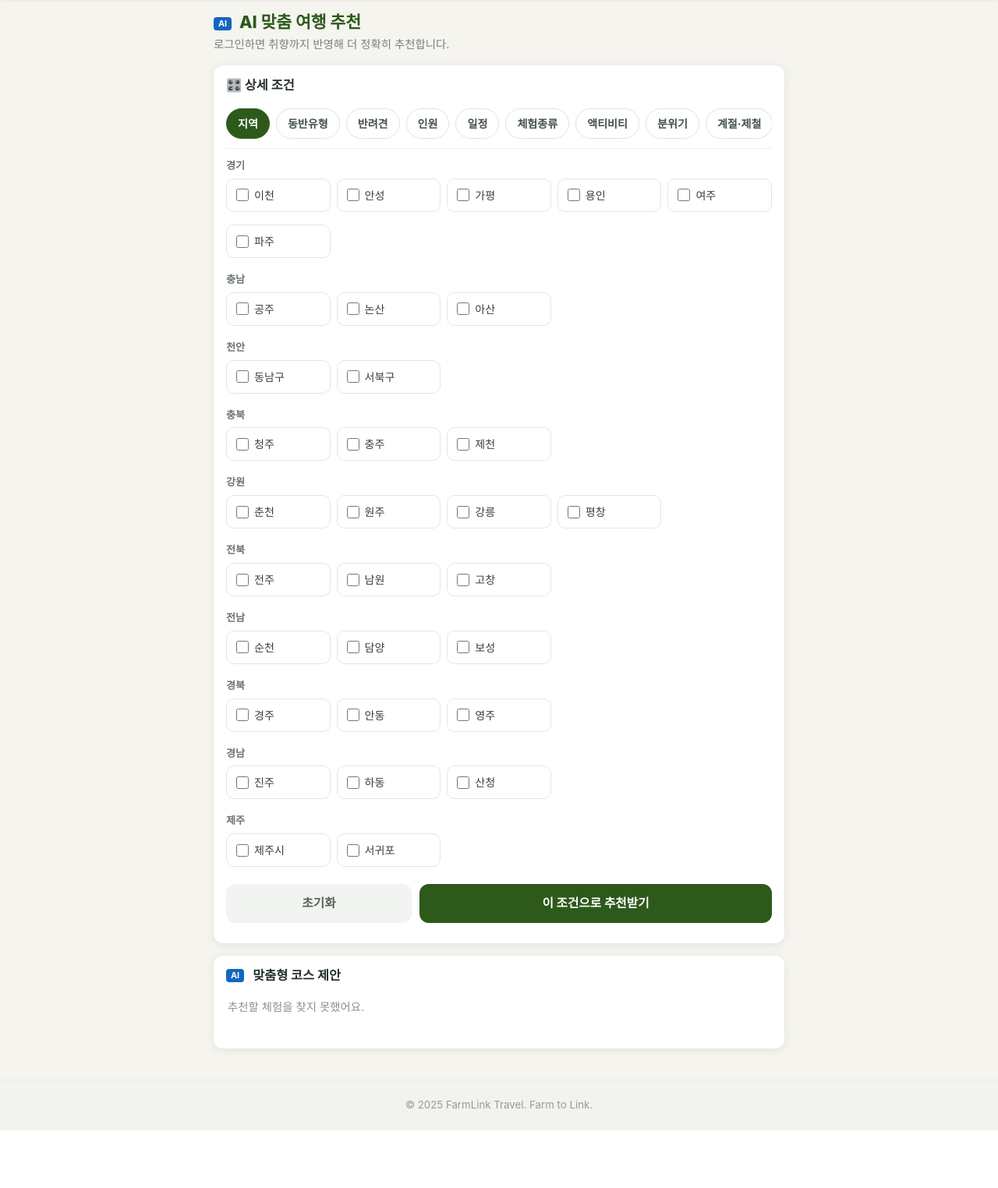
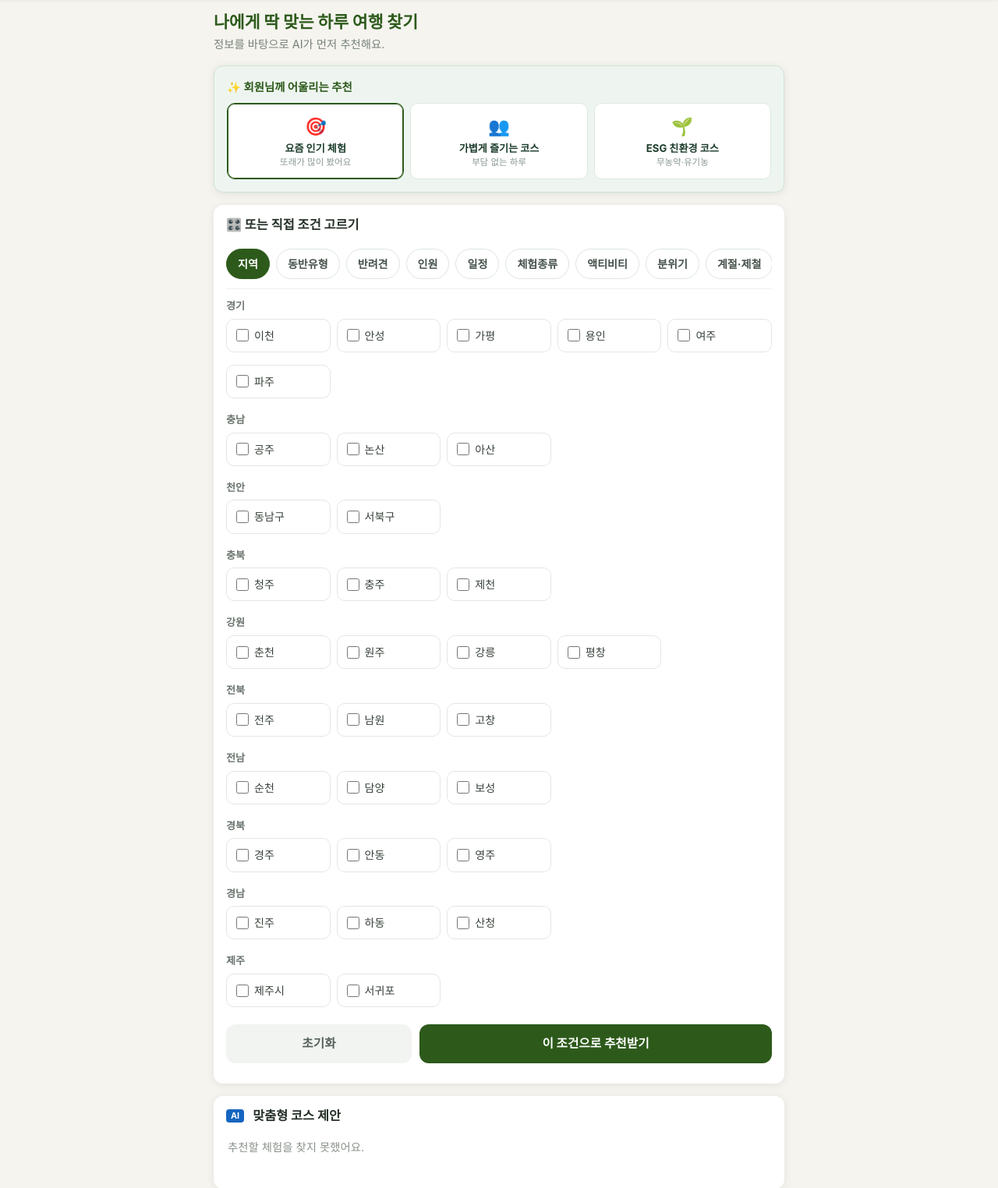
Before and after one commit to yoonwoosung/SW_id, a Flask app: page /ai-recommend in a window 1280 px wide. Shown: the part 65-1589 px from the top of the page at 78% size. Before the commit the page ends 1515 px from the top, so only its background shows below. Run offline with Flask 3, Linux system fonts and the light colour scheme; data that the repository does not hold is empty; some libraries are stand-ins or nearby versions.

Commit message:
feat(추천): AI 자동 추천 세그먼트 카드 + 코스 카드 리디자인(목업 반영)
- segment_service: 회원 연령대·성별로 세그먼트 라벨(예 "20대·여성") + 자동추천 3카드(peers/active/esg)
- GET /api/recommendations/segments: 진입 즉시 보여줄 세그먼트 카드
- personalized: segment 파라미터(esg=친환경 정렬), 결과에 d_day·eco 추가
- ai_recommend: 상단 "회원님께 어울리는 추천" 세그먼트 카드 섹션 + 진입 즉시 기본 추천,
  코스 카드에 컬러 밴드·뱃지(마감임박/ESG/당일치기)·"N명 보는 중"(목업 슬롯)·1인당 가격
- search_filter.css: 세그먼트 카드·밴드·뱃지·가격 스타일(#1d6340/크림/오렌지)
- tests/test_segment 추가(95 passed)

Co-Authored-By: Claude Opus 4.8 <noreply@anthropic.com>

```diff
--- a/routes/recommend.py
+++ b/routes/recommend.py
@@ -10,6 +10,8 @@ from services.recommend_service import rank_recommendations
 from services.personalize_service import rank_personalized
 from services.profile_service import has_recommendation_profile
 from services.trend_service import record_click, trending_experience_ids, trend_keywords
+from services import segment_service
+from services.esg_service import compute_esg
 
 
 def _recruiting_experiences():
@@ -43,21 +45,37 @@ def personalized_recommendations():
     lon = request.args.get('lon', type=float)
 
     conditions = {code: request.args.getlist('cond_' + code) for code in CATEGORY_CODES}
+    segment = request.args.get('segment')  # 세그먼트 카드(peers/active/esg)
     user = User.query.get(session['user_id']) if 'user_id' in session else None
 
     # 프로필이 있으면 같은 세그먼트 인기 체험을 가점, 없으면 규칙 기반으로 폴백(빈 집합).
     trending = trending_experience_ids(user.gender, user.age_group) if has_recommendation_profile(user) else set()
 
     ranked = rank_personalized(_recruiting_experiences(), user, lat, lon, conditions, trending_ids=trending)
+    if segment == 'esg':  # ESG 세그먼트: 친환경 점수 높은 순으로 재정렬
+        ranked.sort(key=lambda item: compute_esg(item[0])["score"], reverse=True)
+
     results = [{
         "id": exp.id, "crop": exp.crop, "address": exp.address_detail, "cost": exp.cost,
         "barrier_free": bool(exp.barrier_free),
+        "eco": bool(exp.pesticide_free or exp.organic_certification_type),
+        "d_day": exp.d_day,
         "distance_km": distance, "score": round(score, 3), "reasons": reasons,
     } for exp, distance, score, reasons in ranked]
     return success_response({
         "personalized": user is not None,
         "segment_applied": bool(trending),
+        "segment": segment,
         "count": len(results), "results": results,
+    })
+
+
+def recommendation_segments():
+    # 진입 즉시 보여줄 회원정보 기반 자동 추천 세그먼트 카드.
+    user = User.query.get(session['user_id']) if 'user_id' in session else None
+    return success_response({
+        "segment_label": segment_service.user_segment_label(user),
+        "segments": segment_service.auto_segments(user),
     })
 
 
@@ -83,5 +101,6 @@ def register(app):
     app.add_url_rule('/ai-recommend', 'ai_recommend_page', ai_recommend_page)
     app.add_url_rule('/api/experiences/recommendations', 'recommend_experiences', recommend_experiences)
     app.add_url_rule('/api/recommendations/personalized', 'personalized_recommendations', personalized_recommendations)
+    app.add_url_rule('/api/recommendations/segments', 'recommendation_segments', recommendation_segments)
     app.add_url_rule('/api/click-logs', 'create_click_log', create_click_log, methods=['POST'])
     app.add_url_rule('/api/trend-keywords', 'trend_keywords', trend_keywords_route)
--- a/static/css/pages/search_filter.css
+++ b/static/css/pages/search_filter.css
@@ -83,8 +83,35 @@
 .fl-trend__tag { font-size: 0.82rem; color: #55605a; background: #f4f6f2; border-radius: 999px; padding: 5px 11px; }
 .fl-trend__tag b { color: var(--orange, #E8960C); }
 
+/* ---- 회원정보 기반 자동 추천 세그먼트 ---- */
+.ai-seg-panel { background: #eef5f0; border: 1px solid #cfe3d6; }
+.ai-seg-head { font-size: 0.9rem; font-weight: 700; color: var(--green-dark, #1d6340); margin-bottom: 10px; }
+.ai-seg-grid { display: grid; grid-template-columns: repeat(3, 1fr); gap: 8px; }
+.ai-seg-card {
+    background: #fff; border: 1px solid #dbe8df; border-radius: 10px; padding: 12px 8px;
+    text-align: center; cursor: pointer; transition: border-color 0.15s, box-shadow 0.15s;
+}
+.ai-seg-card:hover { border-color: var(--green-mid, #4CAF50); }
+.ai-seg-card.is-active { border-color: var(--green-dark, #1d6340); box-shadow: 0 0 0 1px var(--green-dark, #1d6340) inset; }
+.ai-seg-emoji { font-size: 1.4rem; margin-bottom: 3px; }
+.ai-seg-title { font-size: 0.82rem; font-weight: 700; color: #1d3d2c; line-height: 1.25; }
+.ai-seg-sub { font-size: 0.72rem; color: #8a9890; margin-top: 2px; }
+
 /* ---- 코스 카드 ---- */
 .fl-course-list { display: grid; grid-template-columns: 1fr; gap: 14px; }
+/* 카드 상단 컬러 밴드 + 뱃지 */
+.fl-course-card__band {
+    height: 92px; background: linear-gradient(135deg, #c0dd97, #9fe1cb);
+    position: relative; display: flex; align-items: flex-start; gap: 6px; padding: 10px; flex-wrap: wrap;
+}
+.fl-badge { font-size: 0.7rem; font-weight: 700; border-radius: 6px; padding: 3px 8px; }
+.fl-badge--urgent { background: #e24b4a; color: #fff; }
+.fl-badge--eco { background: rgba(255,255,255,0.92); color: #04342c; }
+.fl-badge--day { background: rgba(255,255,255,0.85); color: #173404; }
+.fl-course-viewers { margin: 0 0 8px; font-size: 0.8rem; color: #8a5a1a; }
+.fl-course-price { margin-top: 12px; padding-top: 10px; border-top: 1px solid #f0f0f0; }
+.fl-course-price .fl-cost { font-size: 1.15rem; font-weight: 800; color: #d85a30; }
+.fl-course-price .fl-per { font-size: 0.72rem; color: #a0a89e; margin-left: 6px; }
 .fl-course-card {
     background: #fff; border: 1px solid #eef1ee; border-radius: var(--radius-card, 14px);
     box-shadow: var(--shadow-card, 0 2px 12px rgba(0,0,0,0.06)); overflow: hidden;
--- a/static/js/pages/ai_recommend.js
+++ b/static/js/pages/ai_recommend.js
@@ -1,42 +1,65 @@
 /* static/js/pages/ai_recommend.js
-   AI 맞춤 추천 페이지 컨트롤러: 재사용 FarmFilter 마운트 → 위치 기반 추천 → 맞춤 코스 카드 렌더.
-   코스 시간표는 공용 .ai-timeline* 스타일을 재사용한다. */
+   AI 맞춤 추천 페이지: 회원정보 기반 자동 추천 세그먼트 + 상세조건 필터 + 맞춤 코스 카드.
+   진입 즉시 기본(또래 인기) 추천을 보여주고, 세그먼트 카드/조건/위치로 정교화한다. */
 (function () {
     'use strict';
     var TYPE_EMOJI = { experience: '🌱', restaurant: '🍽️', attraction: '🏛️', cafe: '☕' };
 
+    // ▼▼ 목업: 코스별 "지금 N명이 보는 중" 값만 직접 채우세요(비우면 안 보임). {체험id: 인원} ▼▼
+    var COURSE_MOCK = { viewers: {} };   // 예: { 2: 12, 3: 7 }
+    // ▲▲
+
     function esc(s) { var d = document.createElement('div'); d.textContent = (s == null ? '' : String(s)); return d.innerHTML; }
+    function $(id) { return document.getElementById(id); }
+    function shortRegion(addr) { if (!addr) return ''; var m = addr.match(/([가-힣]+?)(시|군|구)/); return m ? m[1] : addr.split(' ')[0]; }
+    function won(n) { return Number(n || 0).toLocaleString() + '원'; }
 
-    function shortRegion(addr) {
-        if (!addr) return '';
-        var m = addr.match(/([가-힣]+?)(시|군|구)/);
-        return m ? m[1] : addr.split(' ')[0];
-    }
-
-    var filterEl = document.getElementById('cond-filter');
-    var resultsEl = document.getElementById('course-results');
-    var noteEl = document.getElementById('rec-note');
+    var filterEl = $('cond-filter'), resultsEl = $('course-results'), noteEl = $('rec-note'),
+        segEl = $('ai-segments'), segPanel = $('ai-seg-panel');
+    var activeSegment = 'peers';
 
     FarmFilter.mount(filterEl, { endpoint: filterEl.dataset.endpoint, onApply: run });
 
-    // 진입 즉시: 좌표 없이 회원정보 기반 '기본 추천 코스'를 보여준다(위치·조건은 이후 정교화).
-    loadCourses(null, null, {}, true);
+    // 자동 추천 세그먼트 카드
+    fetch('/api/recommendations/segments').then(function (r) { return r.json(); }).then(function (res) {
+        if (!res.success) return;
+        var d = res.data;
+        if (noteEl) noteEl.textContent = (d.segment_label ? d.segment_label + ' ' : '') + '정보를 바탕으로 AI가 먼저 추천해요.';
+        var segs = d.segments || [];
+        if (segPanel && segs.length) {
+            segPanel.hidden = false;
+            segEl.innerHTML = segs.map(function (s, i) {
+                return '<button type="button" class="ai-seg-card' + (i === 0 ? ' is-active' : '') + '" data-seg="' + esc(s.key) + '">'
+                    + '<div class="ai-seg-emoji">' + esc(s.emoji) + '</div>'
+                    + '<div class="ai-seg-title">' + esc(s.title) + '</div>'
+                    + '<div class="ai-seg-sub">' + esc(s.subtitle) + '</div></button>';
+            }).join('');
+        }
+    }).catch(function () {});
 
-    // 트렌드 키워드(검색창 하단)
+    if (segEl) segEl.addEventListener('click', function (e) {
+        var card = e.target.closest('.ai-seg-card');
+        if (!card) return;
+        activeSegment = card.dataset.seg;
+        segEl.querySelectorAll('.ai-seg-card').forEach(function (c) { c.classList.toggle('is-active', c === card); });
+        loadCourses(null, null, {}, false);
+    });
+
+    // 트렌드 키워드
     fetch('/api/trend-keywords').then(function (r) { return r.json(); }).then(function (res) {
         var kws = (res.data && res.data.keywords) || [];
-        var el = document.getElementById('trend');
+        var el = $('trend');
         if (!el || !kws.length) return;
         el.innerHTML = '<span class="fl-empty" style="width:100%;padding:0 0 4px;">지금 뜨는 키워드</span>'
             + kws.map(function (k) { return '<span class="fl-trend__tag">#' + esc(k.label) + ' <b>' + k.count + '</b></span>'; }).join('');
     }).catch(function () {});
 
     function run(selected) {
-        if (!navigator.geolocation) { resultsEl.innerHTML = '<p class="fl-empty">이 브라우저는 위치 정보를 지원하지 않아요.</p>'; return; }
+        if (!navigator.geolocation) { loadCourses(null, null, selected, false); return; }
         resultsEl.innerHTML = '<p class="fl-empty">내 위치로 맞춤 코스를 찾는 중…</p>';
         navigator.geolocation.getCurrentPosition(
-            function (pos) { loadCourses(pos.coords.latitude, pos.coords.longitude, selected); },
-            function () { resultsEl.innerHTML = '<p class="fl-empty">위치 권한을 허용해야 맞춤 코스를 추천할 수 있어요.</p>'; },
+            function (pos) { loadCourses(pos.coords.latitude, pos.coords.longitude, selected, false); },
+            function () { loadCourses(null, null, selected, false); },   // 위치 거부 시 위치 없이라도 추천
             { enableHighAccuracy: false, timeout: 15000, maximumAge: 0 }
         );
     }
@@ -44,6 +67,7 @@
     function buildQuery(lat, lon, selected) {
         var qs = new URLSearchParams();
         if (lat != null && lon != null) { qs.set('lat', lat); qs.set('lon', lon); }
+        if (activeSegment) qs.set('segment', activeSegment);
         Object.keys(selected || {}).forEach(function (cat) {
             (selected[cat] || []).forEach(function (v) { qs.append('cond_' + cat, v); });
         });
@@ -51,17 +75,13 @@
     }
 
     function loadCourses(lat, lon, selected, isDefault) {
-        resultsEl.innerHTML = '<p class="fl-empty">' + (isDefault ? '기본 추천 코스를 준비하는 중…' : '내 위치로 맞춤 코스를 찾는 중…') + '</p>';
+        resultsEl.innerHTML = '<p class="fl-empty">' + (isDefault ? '기본 추천 코스를 준비하는 중…' : '맞춤 코스를 찾는 중…') + '</p>';
         fetch('/api/recommendations/personalized?' + buildQuery(lat, lon, selected))
             .then(function (r) { return r.json(); })
             .then(function (res) {
                 if (!res.success) { resultsEl.innerHTML = '<p class="fl-empty">' + esc((res.error && res.error.message) || '추천을 불러올 수 없어요.') + '</p>'; return; }
                 var list = (res.data.results || []).slice(0, 3);
                 if (!list.length) { resultsEl.innerHTML = '<p class="fl-empty">추천할 체험을 찾지 못했어요.</p>'; return; }
-                if (noteEl) {
-                    if (res.data.segment_applied) { noteEl.textContent = '회원님과 비슷한 분들이 좋아한 코스를 반영했어요.'; }
-                    else if (isDefault) { noteEl.textContent = '기본 추천이에요. ‘내 위치로 맞춤 추천받기’를 누르거나 조건을 고르면 더 정확해져요.'; }
-                }
                 Promise.all(list.map(function (x) {
                     return fetch('/api/experiences/' + x.id + '/course')
                         .then(function (r) { return r.json(); })
@@ -71,9 +91,16 @@
             .catch(function () { resultsEl.innerHTML = '<p class="fl-empty">추천을 불러오는 중 오류가 발생했어요.</p>'; });
     }
 
+    function badges(x) {
+        var b = '';
+        if (x.d_day != null && x.d_day >= 0 && x.d_day <= 7) b += '<span class="fl-badge fl-badge--urgent">마감임박</span>';
+        if (x.eco) b += '<span class="fl-badge fl-badge--eco">🌱 ESG</span>';
+        b += '<span class="fl-badge fl-badge--day">당일치기</span>';
+        return b;
+    }
+
     function metaHtml(summary) {
         var s = summary || {}, out = '';
-        if (s.estimated_cost != null) out += '<span class="fl-cost">예상 ' + Number(s.estimated_cost).toLocaleString() + '원</span>';
         if (s.transport) out += '<span><i class="fa-solid fa-' + (s.transport === '자가용' ? 'car' : 'bus') + '"></i> ' + esc(s.transport) + '</span>';
         if (s.barrier_free) out += '<span class="fl-barrier"><i class="fa-solid fa-wheelchair"></i> 무장애</span>';
         return out;
@@ -92,16 +119,21 @@
 
     function renderCards(cards) {
         resultsEl.innerHTML = cards.map(function (cd, i) {
-            var x = cd.rec, d = cd.course;
+            var x = cd.rec, d = cd.course, s = d.summary || {};
             var region = shortRegion(x.address);
             var title = (region ? esc(region) + ' ' : '') + esc(x.crop) + ' 힐링 코스';
+            var viewers = COURSE_MOCK.viewers[x.id];
             var reasons = (x.reasons || []).map(function (r) { return '<span class="fl-reason">' + esc(r) + '</span>'; }).join('');
             var bodyId = 'course-body-' + i;
             return '<article class="fl-course-card">'
+                + '<div class="fl-course-card__band">' + badges(x) + '</div>'
                 + '<div class="fl-course-card__head">'
-                + '<h3 class="fl-course-card__title">' + title + '<span class="fl-course-badge">당일치기</span></h3>'
+                + '<h3 class="fl-course-card__title">' + title + '</h3>'
+                + (viewers != null ? '<p class="fl-course-viewers">👀 지금 ' + esc(viewers) + '명이 보는 중</p>' : '')
                 + '<div class="fl-reasons">' + reasons + '</div>'
-                + '<div class="fl-course-meta">' + metaHtml(d.summary) + '</div></div>'
+                + '<div class="fl-course-meta">' + metaHtml(s) + '</div>'
+                + '<div class="fl-course-price"><span class="fl-cost">' + won(s.estimated_cost) + '</span><span class="fl-per">＊1인당 가격</span></div>'
+                + '</div>'
                 + '<button type="button" class="fl-course-card__toggle" aria-expanded="false" aria-controls="' + bodyId + '">'
                 + '자세히 보기 <i class="fa-solid fa-chevron-down fl-acc__toggle" aria-hidden="true"></i></button>'
                 + '<div class="fl-course-card__body ai-timeline" id="' + bodyId + '" hidden>' + timelineHtml(d.items) + '</div>'
@@ -109,12 +141,14 @@
         }).join('');
     }
 
-    // 코스 카드 '자세히 보기' 아코디언(위임)
     resultsEl.addEventListener('click', function (e) {
         var t = e.target.closest('.fl-course-card__toggle');
         if (!t) return;
         var expanded = t.getAttribute('aria-expanded') === 'true';
         t.setAttribute('aria-expanded', String(!expanded));
-        document.getElementById(t.getAttribute('aria-controls')).hidden = expanded;
+        $(t.getAttribute('aria-controls')).hidden = expanded;
     });
+
+    // 진입 즉시 기본 추천(또래 인기)
+    loadCourses(null, null, {}, true);
 })();
--- a/templates/ai_recommend.html
+++ b/templates/ai_recommend.html
@@ -9,15 +9,19 @@
 <div class="ai-rec-wrap">
 
     <div class="ai-rec-head">
-        <h1><span class="ai-badge-label">AI</span> AI 맞춤 여행 추천</h1>
-        <p id="rec-note">
-            {% if session.get('user_id') %}회원님의 위치·이력·취향을 반영해 코스를 추천합니다.{% else %}로그인하면 취향까지 반영해 더 정확히 추천합니다.{% endif %}
-        </p>
+        <h1>나에게 딱 맞는 하루 여행 찾기</h1>
+        <p id="rec-note">AI가 회원정보를 바탕으로 먼저 추천해요.</p>
     </div>
 
-    <!-- 화면 1: 상세 조건(재사용 아코디언 드롭박스) -->
+    <!-- 회원정보 기반 AI 자동 추천 세그먼트 -->
+    <section class="fl-panel ai-seg-panel" id="ai-seg-panel" hidden>
+        <div class="ai-seg-head">✨ 회원님께 어울리는 추천</div>
+        <div class="ai-seg-grid" id="ai-segments"></div>
+    </section>
+
+    <!-- 또는 직접 조건 고르기 -->
     <section class="fl-panel">
-        <h2 class="fl-panel__title">🎛 상세 조건</h2>
+        <h2 class="fl-panel__title">🎛 또는 직접 조건 고르기</h2>
         <div id="cond-filter" data-endpoint="{{ url_for('search_categories') }}"></div>
         <div class="fl-trend" id="trend"></div>
     </section>
```
Also changed, not shown: services/segment_service.py (added, +29 -0 lines), tests/test_segment.py (added, +26 -0 lines).
